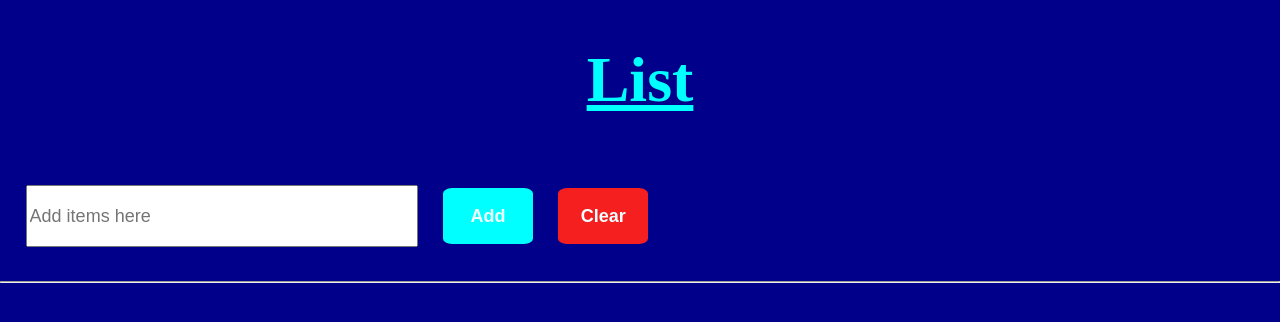
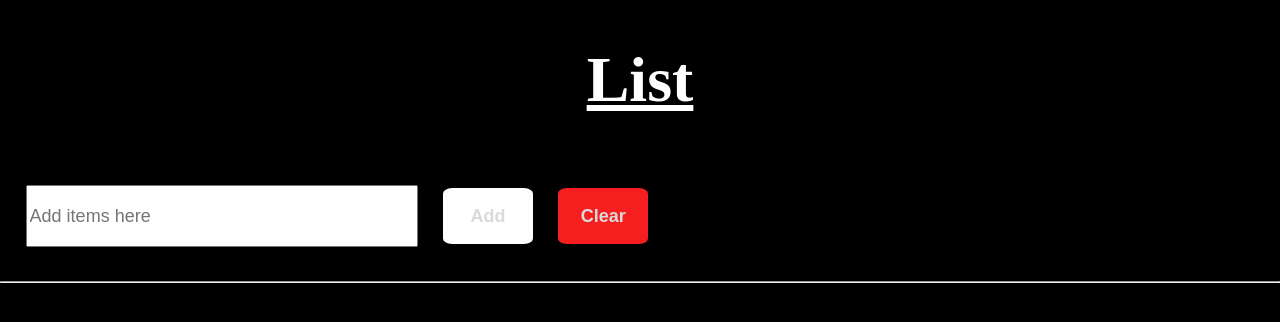
Before and after one commit to AdityaVK2006/list-maker, a Next.js app: page / in a window 1280 px wide. Shown: the top 322 px of the page. Built offline with nearby package versions, Linux system fonts and the light colour scheme.

Commit message:
bg-changed

```diff
--- a/app/globals.css
+++ b/app/globals.css
@@ -1,12 +1,12 @@
 html,body{
   margin: 0;
   padding: 0;
-  background-color: darkblue;
+  background-color: black;
 }
 
 h1{
   line-height: normal;
-  color: aqua;
+  color: white;
   font-size: 5vw;
   text-decoration: underline;
   text-align: center;
@@ -25,8 +25,8 @@ button{
   font-size: large;
   border: none;
   border-radius: 10%;
-  background-color: aqua;
-  color: azure;
+  background-color: white;
+  color: #dadada;
   font-weight: 100;
   margin-right: 2vw;
 }
--- a/app/page.js
+++ b/app/page.js
@@ -30,7 +30,7 @@ const page = () => {
         <ol>{list.map((t,i)=>{
           return(<li key={i}
           onClick={(e)=>{
-            list[i].item = `${list[i].item} ---purchased`
+            list[i].item = `${list[i].item} ---purchasedgit`
             setList([...list])
           }}
           >{t.item}</li>)
```
